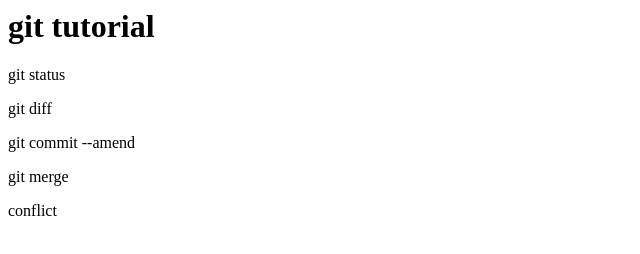
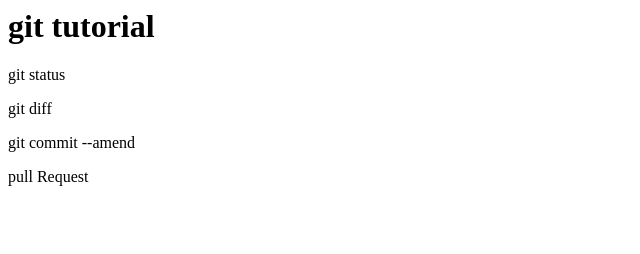
Before and after one commit to tm-qc/git_tutorial, a plain HTML site: page index.html in a window 1280 px wide. Shown: the full height of the page, 0-640 px from the left. Drawn offline with Linux system fonts and the light colour scheme.

Commit message:
pullReq追加

```diff
--- a/index.html
+++ b/index.html
@@ -2,5 +2,4 @@
 <p>git status</p>
 <p>git diff</p>
 <p>git commit --amend</p>
-<p>git merge</p>
-<p>conflict</p>
+<p>pull Request</p>
```
